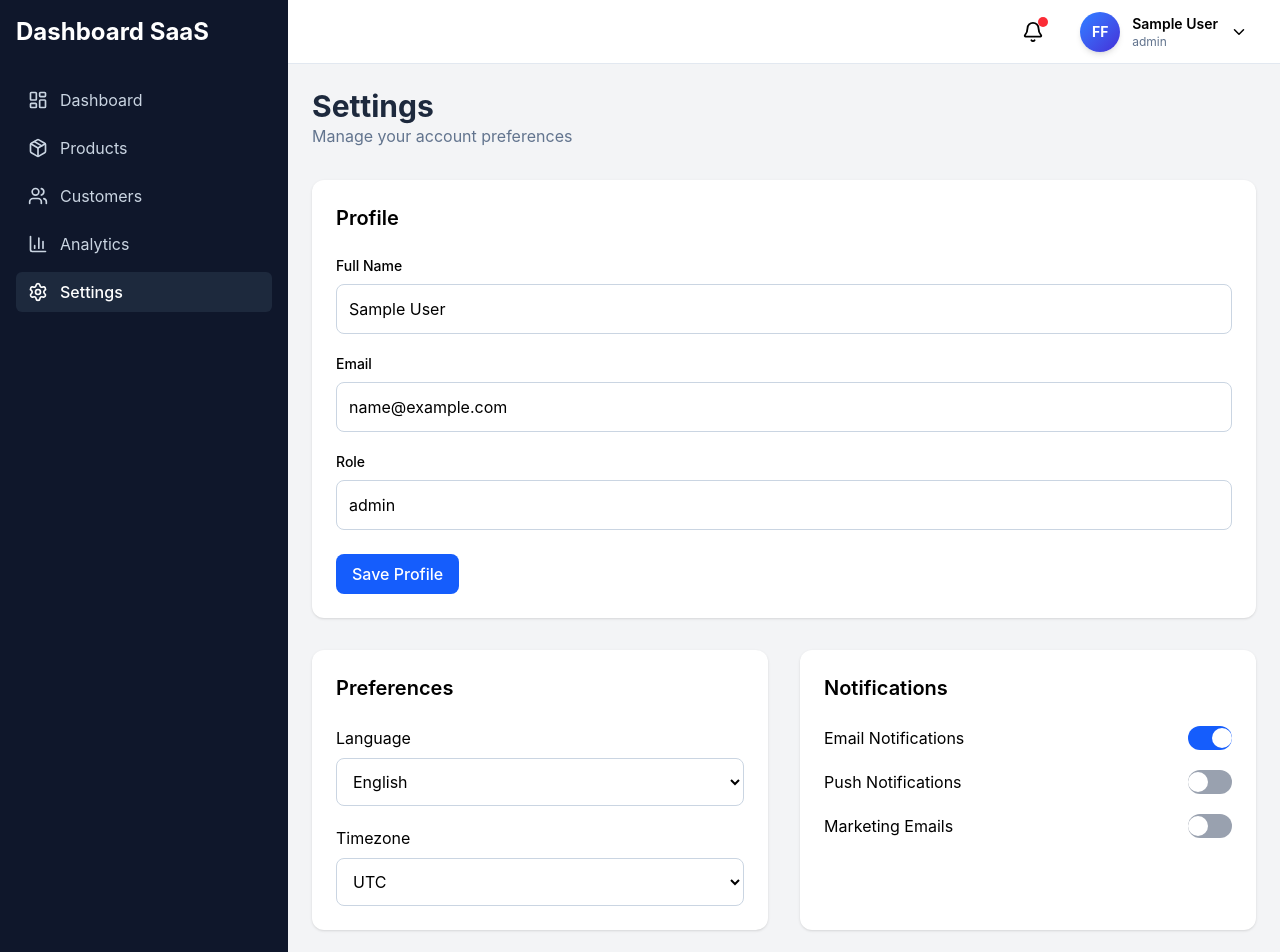
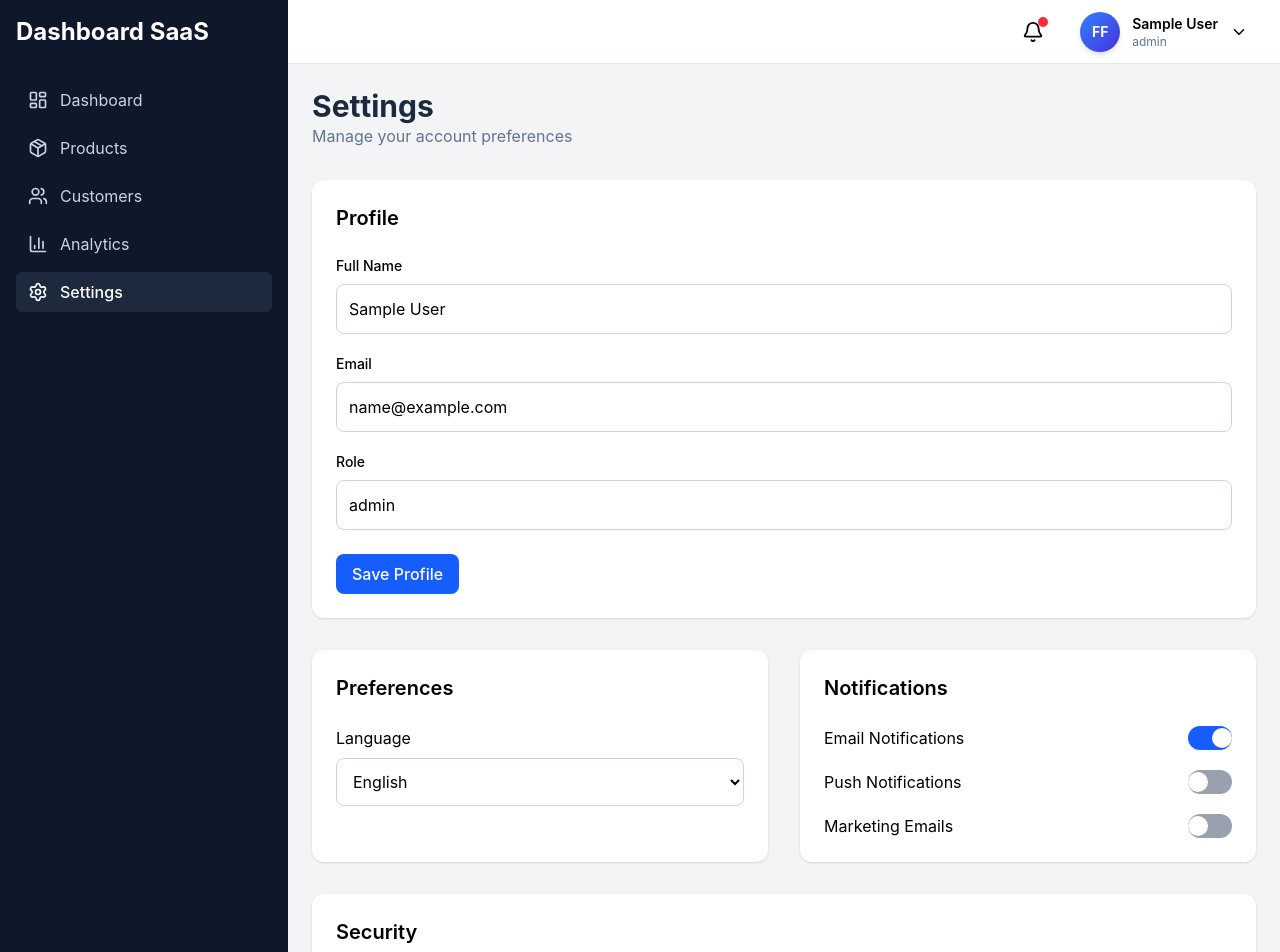
Before and after one commit to GazuaDev8417/dashboard-project, a React (Vite) app: page /settings in a window 1280 px wide. Shown: the top 952 px of the page. Built offline with nearby package versions, Linux system fonts and the light colour scheme; sample sign-in values are in the browser's storage.

Commit message:
task: to organize the architecture

```diff
--- a/src/components/settings/PreferencesForm.tsx
+++ b/src/components/settings/PreferencesForm.tsx
@@ -25,18 +25,17 @@ export default function PreferencesForm(){
 
                         <option value="en">English</option>
                         <option value="pt">Portuguese</option>
-                        <option value="es">Spanish</option>
 
                     </select>
                 </div>
-                <div>
+                {/* <div>
                     <label className="mb-2 block">{t('Timezone')}</label>
                     <select className="w-full rounded-lg border border-slate-300 p-3">
                         <option value="">UTC</option>
                         <option value="">GMT-3</option>
                         <option value="">GMT-5</option>
                     </select>
-                </div>
+                </div> */}
             </div>
         </section>
     )
```
